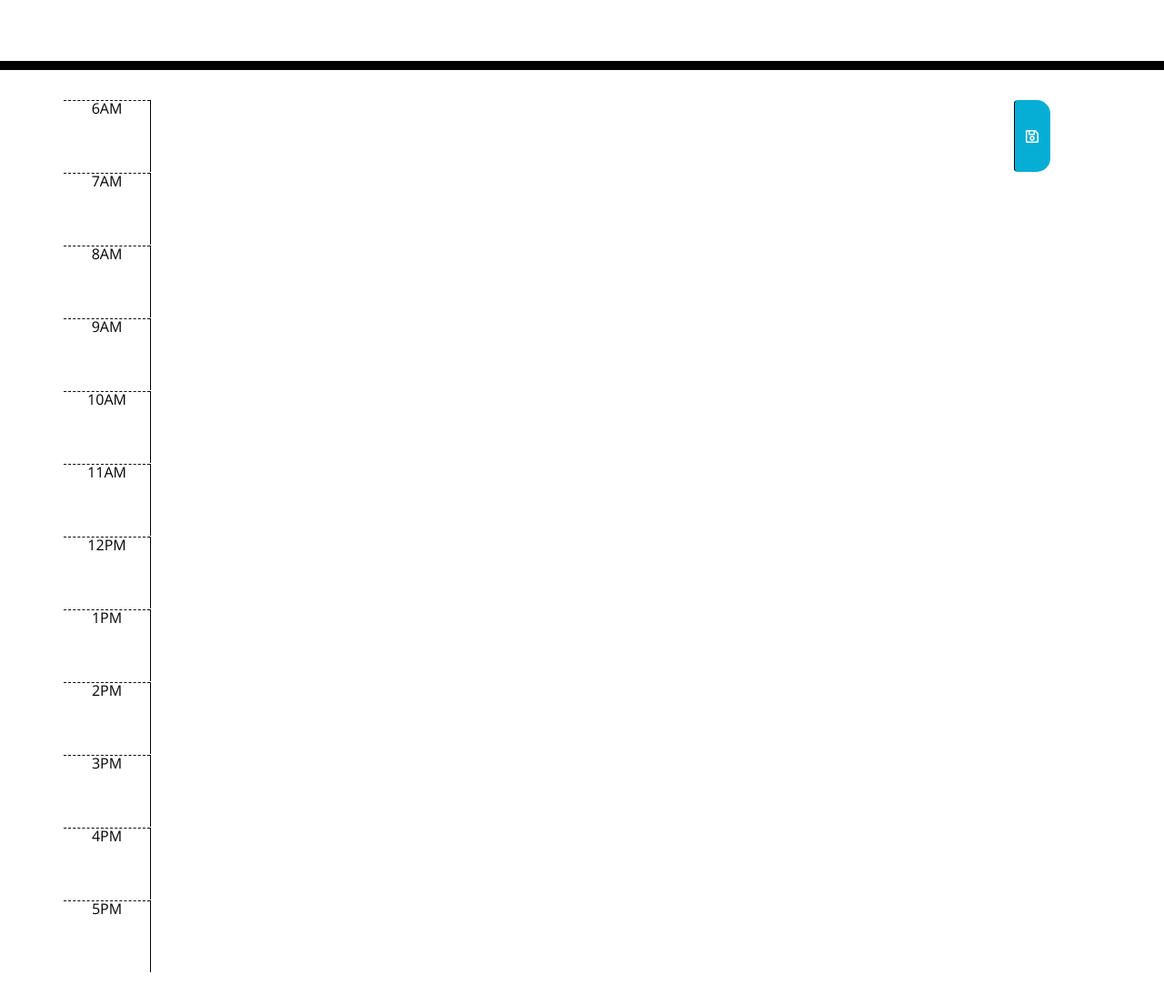
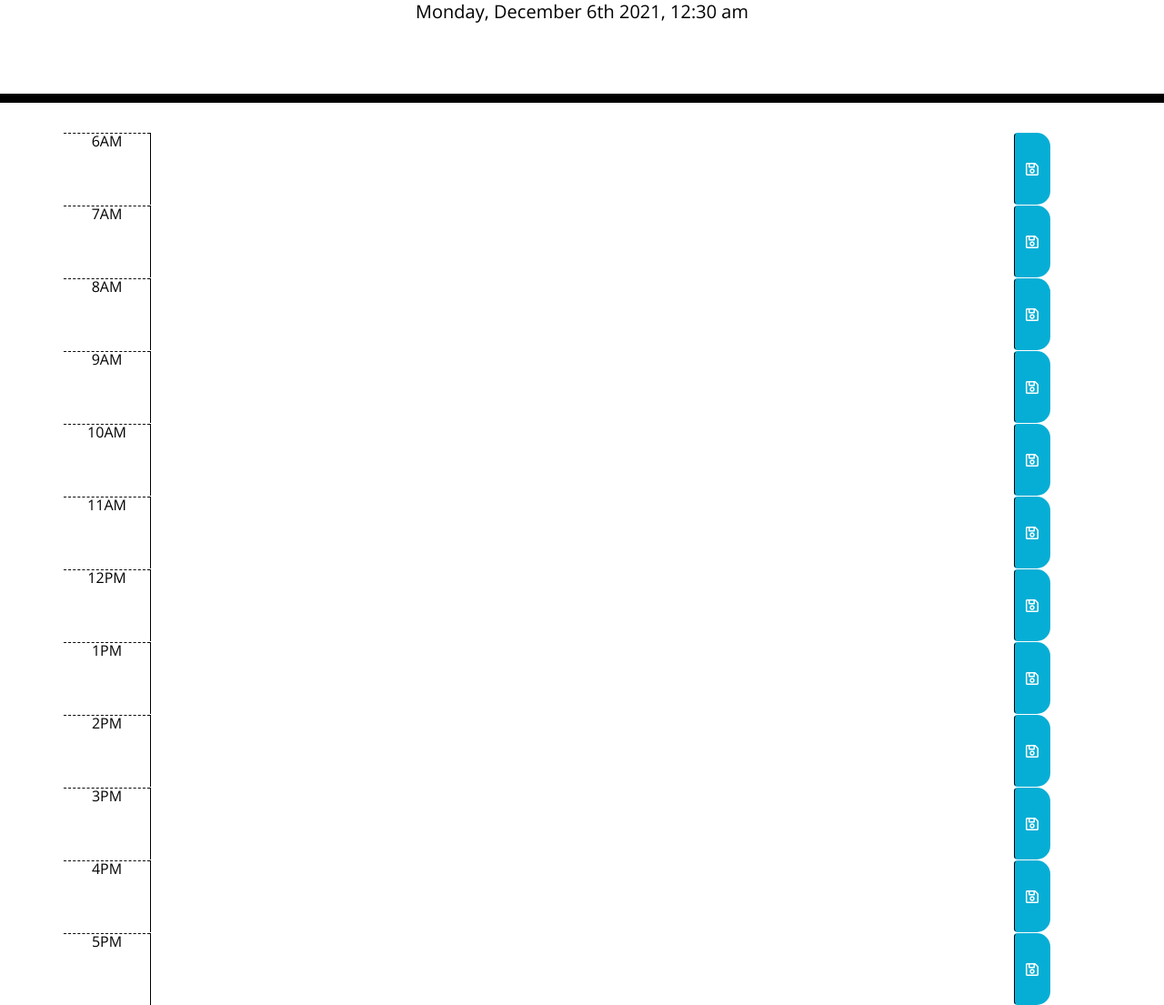
Before and after one commit to btijerino16/module-5, a plain HTML site: page index.html in a window 1280 px wide. Shown: the part 191-1296 px from the top of the page at 91% size. Before the commit the page ends 1260 px from the top, so only its background shows below. Drawn offline with nearby package versions, Linux system fonts and the light colour scheme.

Commit message:
connected buttons to javascript for localstorage

```diff
--- a/assets/script.js
+++ b/assets/script.js
@@ -12,8 +12,11 @@ $("#currentDay").text(moment().format('dddd, MMMM Do YYYY, h:mm a'));
 
 // click alerts and functionality
 
-$(".saveBtn").on("click", function(){
-var task
+$(".saveBtn").click(function () {
+    event.preventDefault();
+    var formValue = $(this).siblings(".form-control").val();
+    console.log("BETTER WORK");
+    var listItem = $(this).parent().data("hour");
 
-
-}
+    localStorage.setItem(listItem, formValue);
+});
--- a/index.html
+++ b/index.html
@@ -31,57 +31,68 @@
         <div class = "row time-block" id="7">
             <div class ="hour col-1">7AM</div>
             <textarea class= "col-10 description"> </textarea>
+            <button class="btn saveBtn"><i class="far fa-save"></i></button>
         </div>
 
         <div class = "row time-block" id="8">
             <div class ="hour col-1">8AM</div>
             <textarea class= "col-10 description"> </textarea>
+            <button class="btn saveBtn"><i class="far fa-save"></i></button>
         </div>
 
         <div class = "row time-block" id="9">
             <div class ="hour col-1">9AM</div>
             <textarea class= "col-10 description"> </textarea>
+            <button class="btn saveBtn"><i class="far fa-save"></i></button>
         </div>
 
         <div class = "row time-block" id="10">
             <div class ="hour col-1">10AM</div>
             <textarea class= "col-10 description"> </textarea>
+            <button class="btn saveBtn"><i class="far fa-save"></i></button>
         </div>
 
         <div class = "row time-block" id="11">
             <div class ="hour col-1">11AM</div>
             <textarea class= "col-10 description"> </textarea>
+            <button class="btn saveBtn"><i class="far fa-save"></i></button>
         </div>
 
         <div class = "row time-block" id="12">
             <div class ="hour col-1">12PM</div>
             <textarea class= "col-10 description"> </textarea>
+            <button class="btn saveBtn"><i class="far fa-save"></i></button>
         </div>
 
         <div class = "row time-block" id="1">
             <div class ="hour col-1">1PM</div>
             <textarea class= "col-10 description"> </textarea>
+            <button class="btn saveBtn"><i class="far fa-save"></i></button>
         </div>
 
         <div class = "row time-block" id="2">
             <div class ="hour col-1">2PM</div>
             <textarea class= "col-10 description"> </textarea>
+            <button class="btn saveBtn"><i class="far fa-save"></i></button>
         </div>
 
         <div class = "row time-block" id="3">
             <div class ="hour col-1">3PM</div>
             <textarea class= "col-10 description"> </textarea>
+            <button class="btn saveBtn"><i class="far fa-save"></i></button>
         </div>
 
 
         <div class = "row time-block" id="4">
             <div class ="hour col-1">4PM</div>
             <textarea class= "col-10 description"> </textarea>
+            <button class="btn saveBtn"><i class="far fa-save"></i></button>
         </div>
 
         <div class = "row time-block" id="5">
             <div class ="hour col-1">5PM</div>
             <textarea class= "col-10 description"> </textarea>
+            <button class="btn saveBtn"><i class="far fa-save"></i></button>
         </div>
 
 
```
